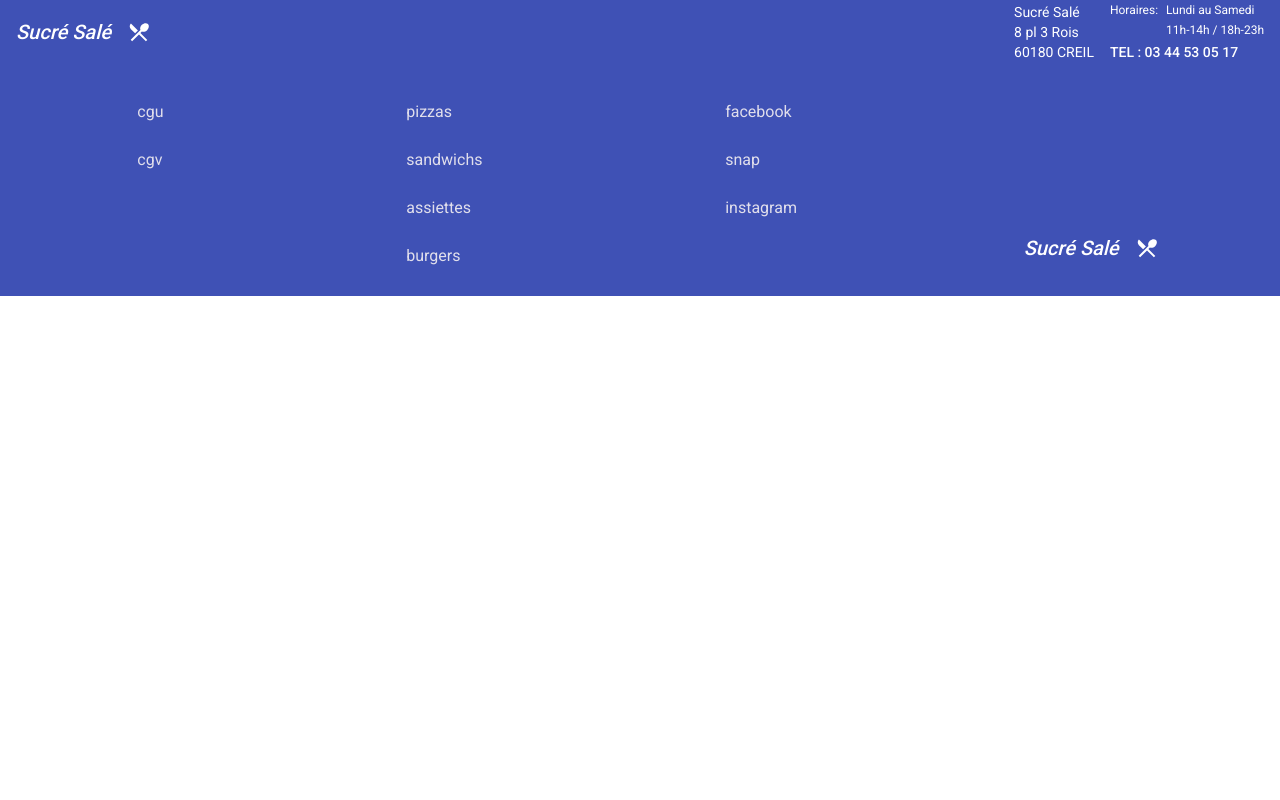
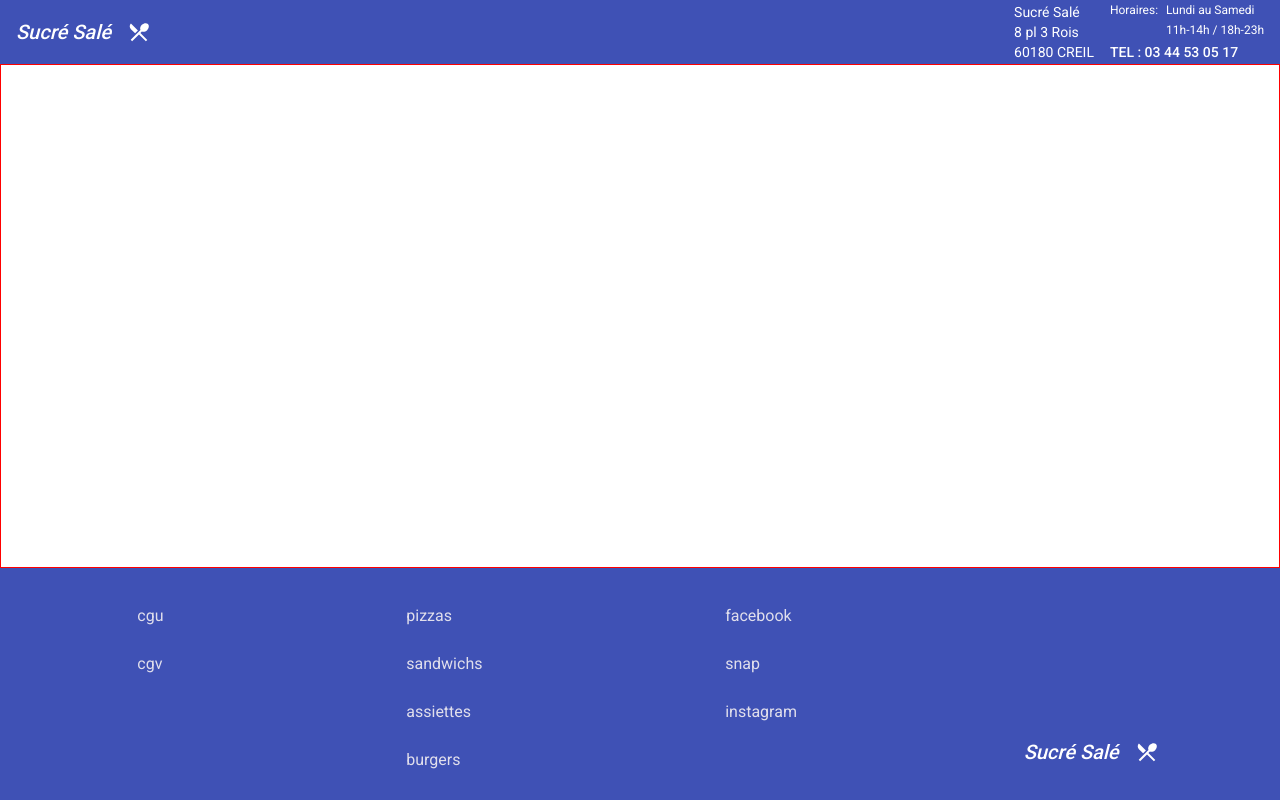
Before and after one commit to ambarkiy/angular-store, an Angular app: page / in a window 1280 px wide. Built offline with nearby package versions, Linux system fonts and the light colour scheme.

Commit message:
Exercice-3.2: - sticky footer with flex

```diff
--- a/src/app/app.component.html
+++ b/src/app/app.component.html
@@ -1,3 +1,6 @@
-<app-top-navigation [store]="store" [color]="color"></app-top-navigation>
+<div fxLayout="column" class="container">
+    <app-top-navigation [store]="store" [color]="color"></app-top-navigation>
+    <div class="test" fxFlex></div>
+    <app-footer class="footer" [links]="links" [brand]="store.brand"></app-footer>
 
-<app-footer class="footer" [links]="links" [brand]="store.brand"></app-footer>
+</div>
--- a/src/app/app.component.scss
+++ b/src/app/app.component.scss
@@ -1,3 +1,7 @@
+.container {
+  min-height: 100%;
+}
+
 .footer {
     background: var(--color-primary);
   }
```
